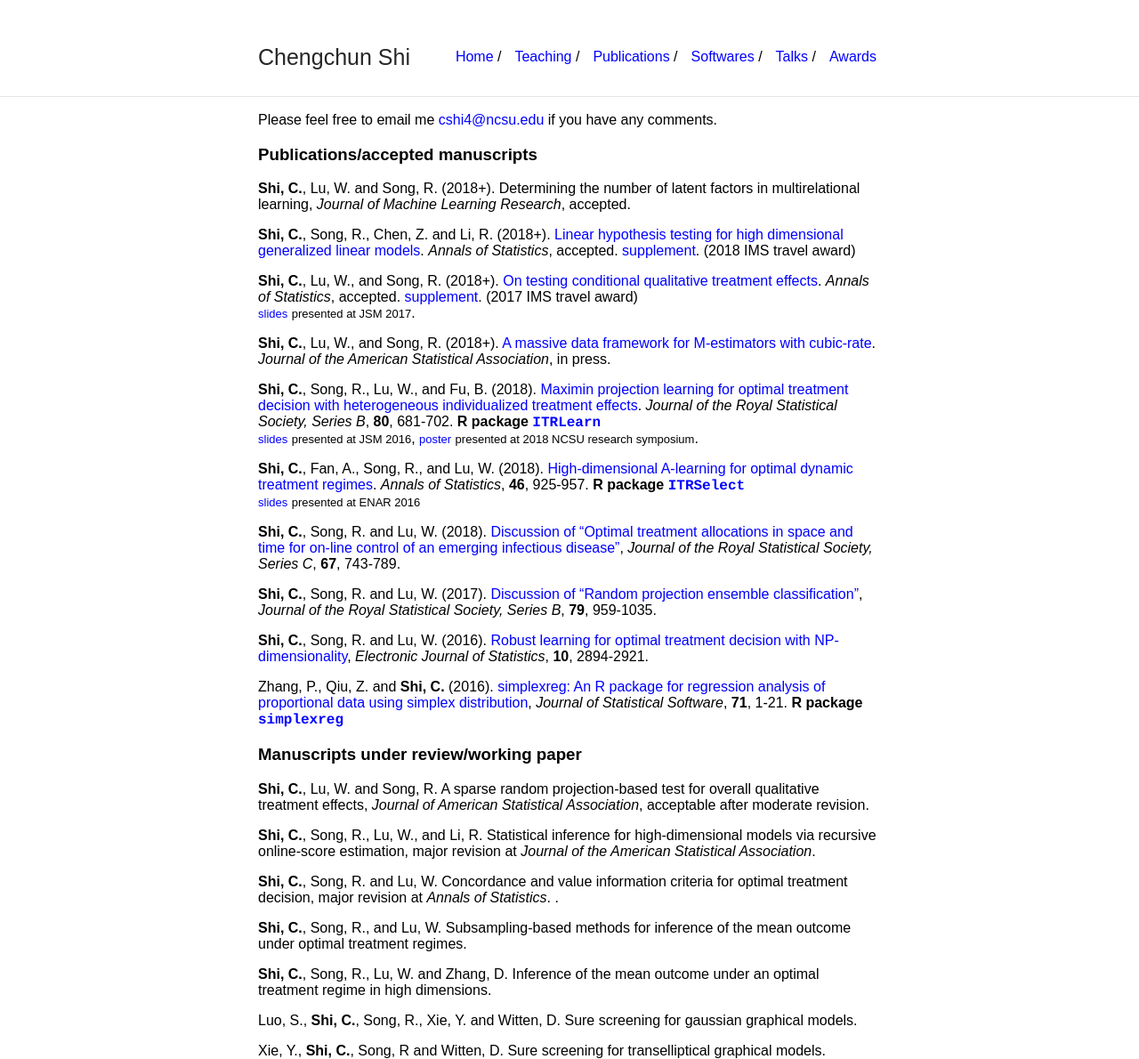
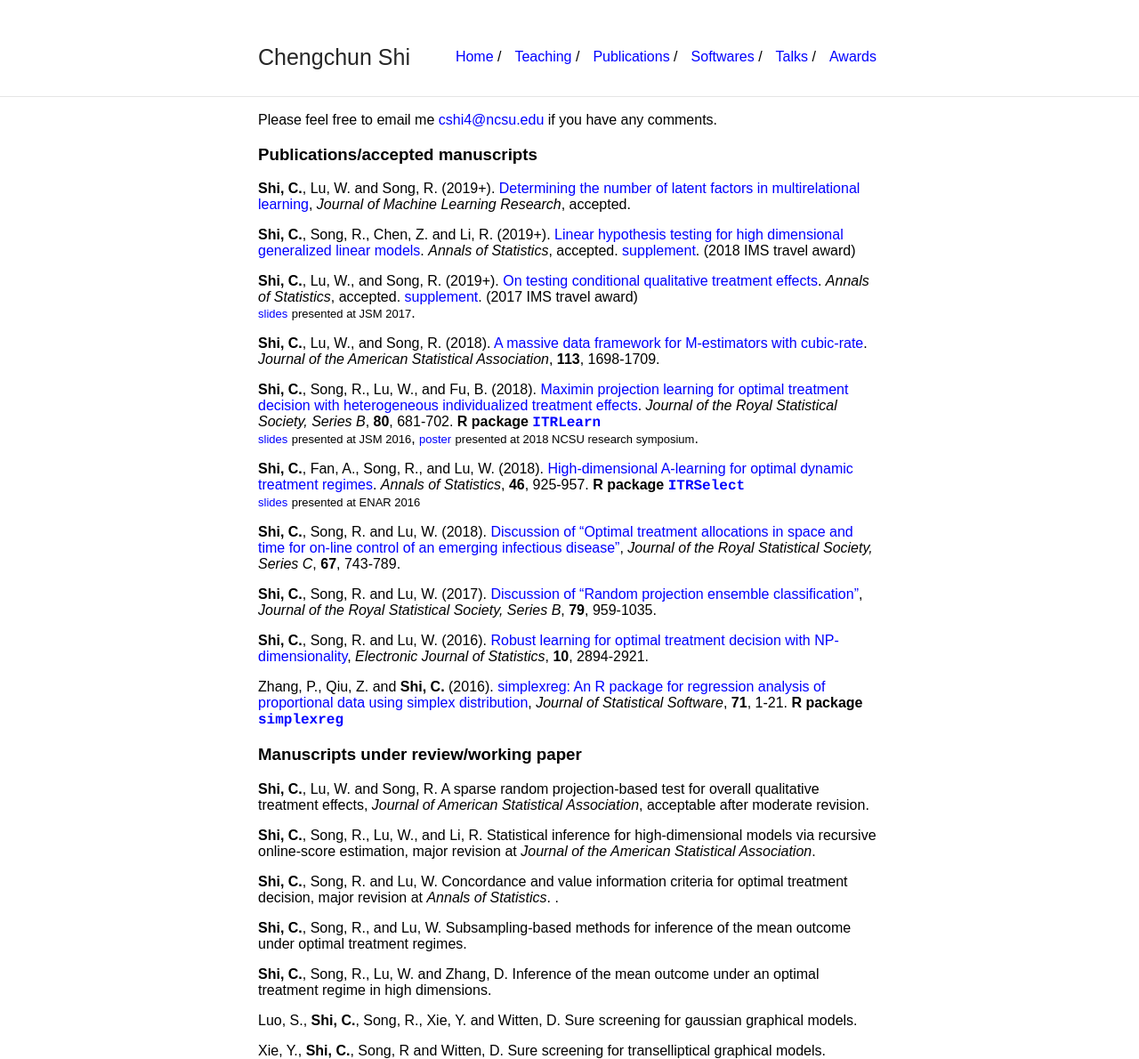
Before and after one commit to callmespring/callmespring.github.io, a Jekyll site: the page built from publication.md, in a window 1280 px wide. Shown: the whole page at 89% size. Built offline with Jekyll 4.4.1, drawn with Linux system fonts in a browser that asks for light colours.

Commit message:
Add files via upload

```diff
--- a/publication.md
+++ b/publication.md
@@ -8,15 +8,15 @@ title: Publication
 Please feel free to email me <cshi4@ncsu.edu> if you have any comments.
 
 ### Publications/accepted manuscripts
-**Shi, C.**, Lu, W. and Song, R. (2018+). Determining the number of latent factors in multirelational learning, _Journal of Machine Learning Research_, accepted.
+**Shi, C.**, Lu, W. and Song, R. (2019+). [Determining the number of latent factors in multirelational learning](./paper/Rescal.pdf), _Journal of Machine Learning Research_, accepted.
 
-**Shi, C.**, Song, R., Chen, Z. and Li, R. (2018+). [Linear hypothesis testing for high dimensional generalized linear models](./paper/hdlineartest.pdf).
+**Shi, C.**, Song, R., Chen, Z. and Li, R. (2019+). [Linear hypothesis testing for high dimensional generalized linear models](./paper/hdlineartest.pdf).
 _Annals of Statistics_, accepted. [supplement](./paper/supphdlineartest.pdf). (2018 IMS travel award)
 
-**Shi, C.**, Lu, W., and Song, R. (2018+). [On testing conditional qualitative treatment effects](./paper/CQTEaccept.pdf). _Annals of Statistics_, accepted.
+**Shi, C.**, Lu, W., and Song, R. (2019+). [On testing conditional qualitative treatment effects](./paper/CQTEaccept.pdf). _Annals of Statistics_, accepted.
 [supplement](./paper/suppCQTEaccept.pdf). (2017 IMS travel award) <br/> [<font size="2.5">slides</font>](./slides/JSM2017.pdf) <font size="2.5">presented at JSM 2017</font>.
 
-**Shi, C.**, Lu, W., and Song, R. (2018+). [A massive data framework for M-estimators with cubic-rate](https://www.tandfonline.com/doi/full/10.1080/01621459.2017.1360779). _Journal of the American Statistical Association_, in press.
+**Shi, C.**, Lu, W., and Song, R. (2018). [A massive data framework for M-estimators with cubic-rate](https://www.tandfonline.com/doi/full/10.1080/01621459.2017.1360779). _Journal of the American Statistical Association_, **113**, 1698-1709.
 
 **Shi, C.**, Song, R., Lu, W., and Fu, B. (2018). [Maximin projection learning for optimal treatment decision with heterogeneous individualized treatment effects](https://rss.onlinelibrary.wiley.com/doi/abs/10.1111/rssb.12273). _Journal of the Royal Statistical Society, Series B_, **80**, 681-702.
 **R package** [<span style="font-family:courier;">**ITRLearn**</span>](https://cran.r-project.org/web/packages/ITRLearn/index.html)
```
